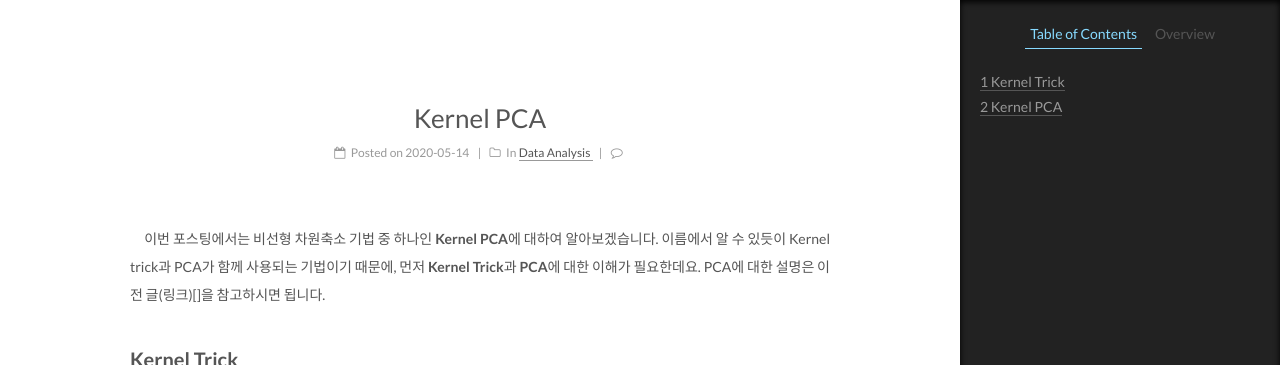
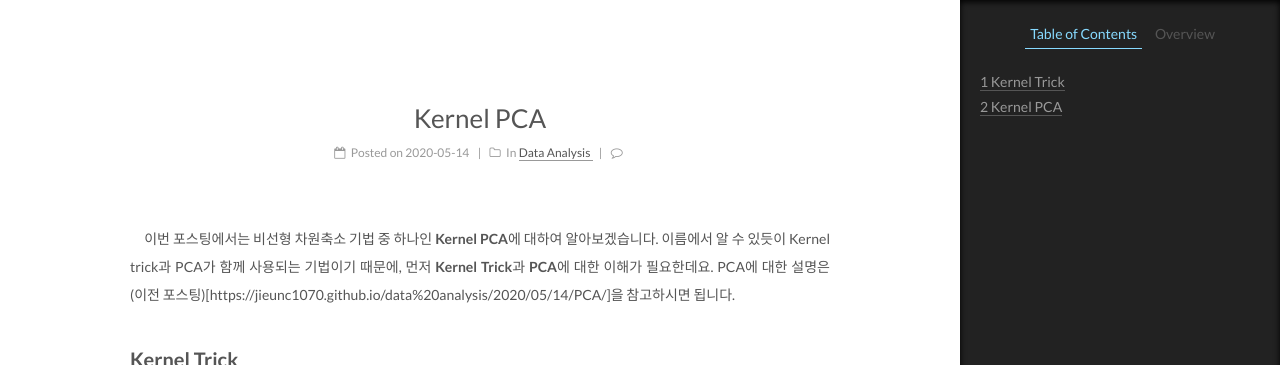
Before and after one commit to jieunc1070/jieunc1070.github.io, a Jekyll site: the page built from _posts/2020-05-14-Kernel-PCA.md, in a window 1280 px wide and 1400 px high, scrolled down 242 px, cut to the strip 0-365 px from the top of the window. Built offline with Jekyll 4.4.1, drawn with Linux system fonts in a browser that asks for light colours; comment, search, counter and statistics services are not loaded.

Commit message:
Update 2020-05-14-Kernel-PCA.md

```diff
--- a/_posts/2020-05-14-Kernel-PCA.md
+++ b/_posts/2020-05-14-Kernel-PCA.md
@@ -9,7 +9,7 @@ tags:
 - Dimensionality Reduction
 ---
 
-　이번 포스팅에서는 비선형 차원축소 기법 중 하나인 **Kernel PCA**에 대하여 알아보겠습니다. 이름에서 알 수 있듯이 Kernel trick과 PCA가 함께 사용되는 기법이기 때문에, 먼저 **Kernel Trick**과 **PCA**에 대한 이해가 필요한데요. PCA에 대한 설명은 이전 글(링크)[]을 참고하시면 됩니다.
+　이번 포스팅에서는 비선형 차원축소 기법 중 하나인 **Kernel PCA**에 대하여 알아보겠습니다. 이름에서 알 수 있듯이 Kernel trick과 PCA가 함께 사용되는 기법이기 때문에, 먼저 **Kernel Trick**과 **PCA**에 대한 이해가 필요한데요. PCA에 대한 설명은 (이전 포스팅)[https://jieunc1070.github.io/data%20analysis/2020/05/14/PCA/]을 참고하시면 됩니다.
 
 ## Kernel Trick
 ![](https://github.com/jieunc1070/jieunc1070.github.io/assets/images/post/kernel_trick.png?raw=true" alt="kernel_trick.png)
```
